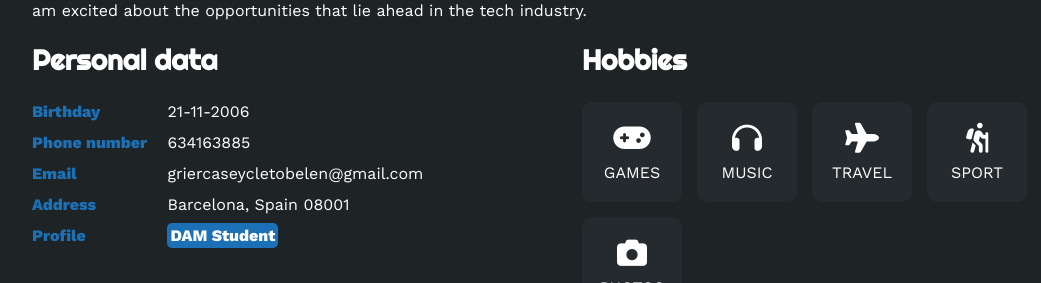
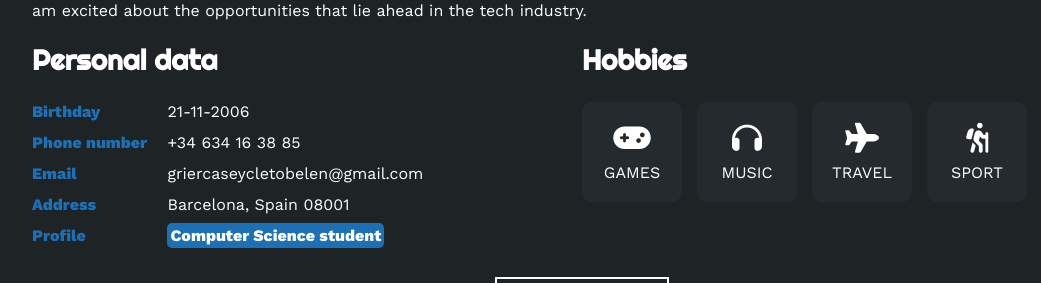
Before and after one commit to caaseey/CCportfolio, a plain HTML site: page index.html in a window 1280 px wide. Shown: the part 1015-1298 px from the top of the page, without its empty margins (58-1099 px from the left). Drawn offline with nearby package versions, Linux system fonts and the light colour scheme.

Commit message:
index.html

```diff
--- a/index.html
+++ b/index.html
@@ -63,7 +63,7 @@
                         </li>
                         <li>
                             <strong>Phone number</strong>
-                            634163885
+                            +34 634 16 38 85
                         </li>
                         <li>
                             <strong>Email</strong>
@@ -76,7 +76,7 @@
                         </li>
                         <li>
                             <strong>Profile</strong>
-                            <span>DAM Student</span>
+                            <span>Computer Science student</span>
                         </li>
                     </ul>
                 </div>
@@ -101,16 +101,11 @@
                             <i class="fa-solid fa-person-hiking"></i>
                             <span>SPORT</span>
                         </div>
-                        <div class="interes">
-                            <i class="fa-solid fa-camera"></i>
-                            <span>PHOTOS</span>
-                        </div>
-
                     </div>
                 </div>
             </div>
             <button>
-                <a href="https://github.com/caaseey/My-Curriculum/raw/main/CV.pdf" download>
+                <a  class="textodownload" href="https://github.com/caaseey/My-Curriculum/raw/main/CV.pdf" download>
                     Download CV <i class="fa-solid fa-download"></i>
                     <span class="overlay"></span>
                 </a>
@@ -329,7 +324,7 @@
                         </li>
                         <li>
                             <i class="fa-solid fa-mobile-screen"></i>
-                            Phone number: 634163885
+                            Phone number: +34 634 16 38 85
                         </li>
                         <li>
                             <i class="fa-solid fa-envelope"></i>
```
